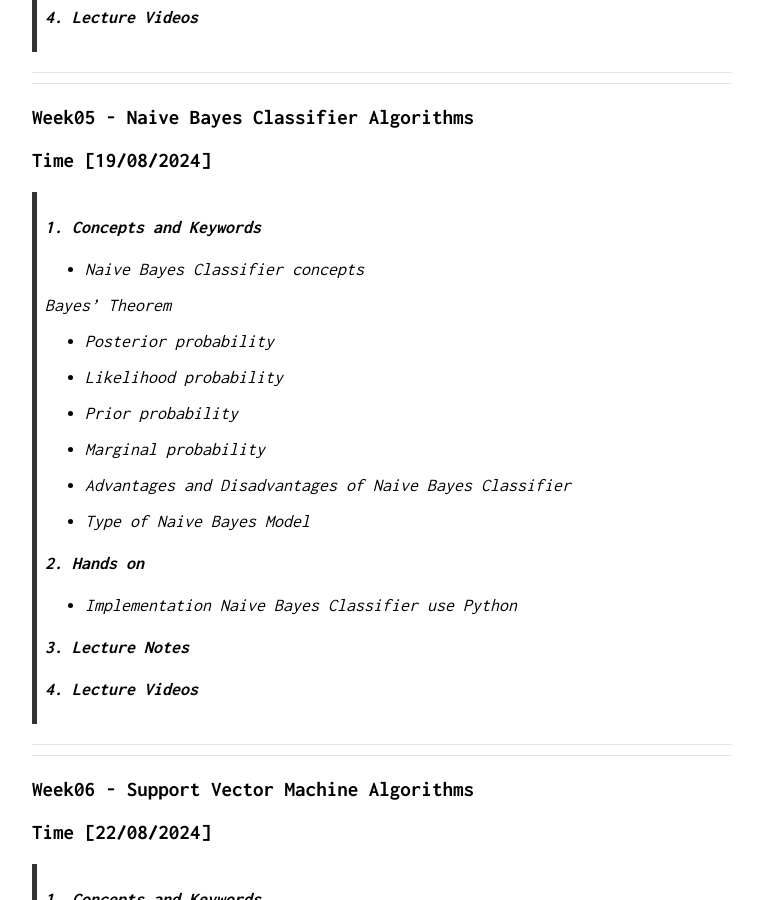
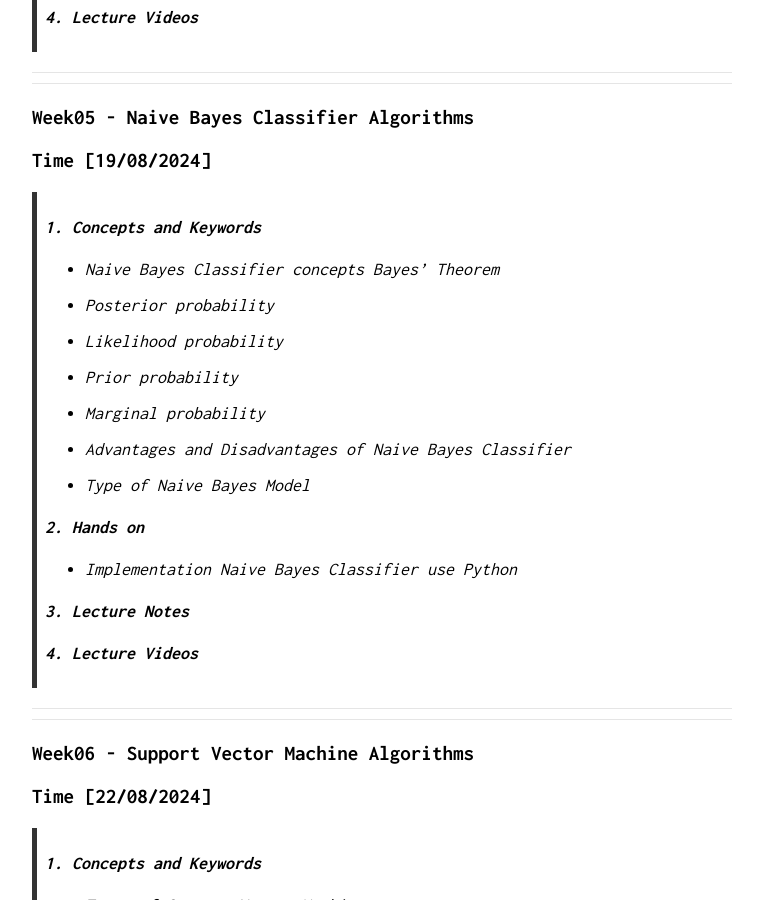
Before and after one commit to nguyenthaihoc02/About-Me, a Jekyll site: the page built from course_all/csai_000.md, in a window 1280 px wide and 900 px high, scrolled down 5110 px. Shown: the whole window, without its empty margins (258-1021 px from the left). Built offline with Jekyll 4.4.1, drawn with Linux system fonts in a browser that asks for light colours.

Commit message:
update cs

```diff
--- a/course_all/csai_000.md
+++ b/course_all/csai_000.md
@@ -207,9 +207,7 @@ Hi. My name is Hoc, and I am have Bachelor of Engineer in Data Science and Artif
 ### Time [19/08/2024]
 
 > #### 1. Concepts and Keywords
-> * Naive Bayes Classifier concepts
->
-> Bayes' Theorem
+> * Naive Bayes Classifier concepts Bayes' Theorem
 >
 > * Posterior probability
 >
```
